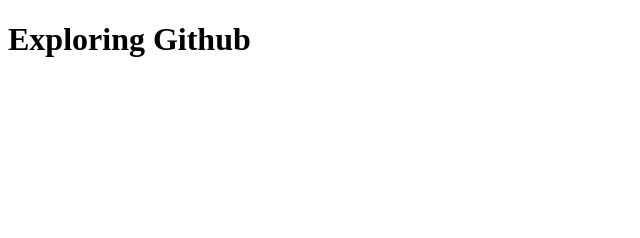
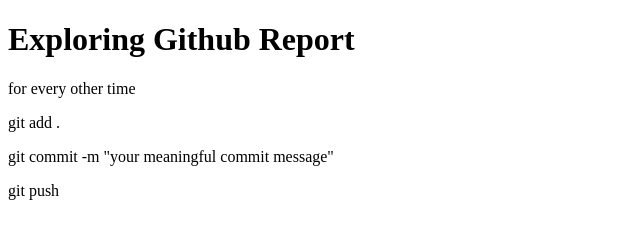
Before and after one commit to Mursaline867/My-Second-Github, a plain HTML site: page index.html in a window 1280 px wide. Shown: the whole page, without its empty margins (0-640 px from the left). Drawn offline with Linux system fonts and the light colour scheme.

Commit message:
Added commands to push changes to github

```diff
--- a/index.html
+++ b/index.html
@@ -6,6 +6,10 @@
     <title>Exploring Github</title>
 </head>
 <body>
-    <h1>Exploring Github</h1>
+    <h1>Exploring Github Report</h1>
+    <div>for every other time</div>
+    <p>git add .</p>
+    <p>git commit -m "your meaningful commit message"</p>
+    <p>git push</p>
 </body>
 </html>
```
